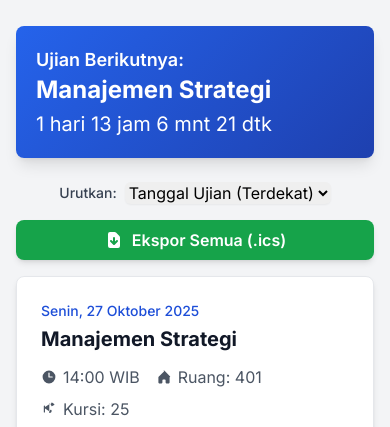
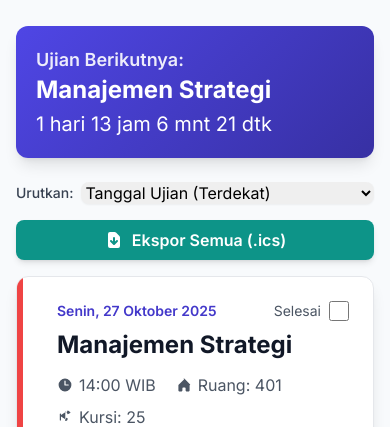
Before and after one commit to Fernandoalf06/UTS-SM5-Meliana, a plain HTML site: page index.html in a window 390 px wide. Shown: the part 114-541 px from the top of the page. Drawn offline with nearby package versions, Linux system fonts and the light colour scheme.

Commit message:
update 1.3

```diff
--- a/index.html
+++ b/index.html
@@ -9,10 +9,10 @@
 
     <!-- Konfigurasi PWA -->
     <link rel="manifest" href="manifest.json">
-    <meta name="theme-color" content="#1e40af">
+    <meta name="theme-color" content="#4338ca"> <!-- Indigo-700 -->
 
     <!-- Ikon Apple Touch -->
-    <link rel="apple-touch-icon" href="https://placehold.co/192x192/1e40af/ffffff?text=UTS">
+    <link rel="apple-touch-icon" href="https://placehold.co/192x192/4338ca/ffffff?text=UTS">
 
     <link rel="preconnect" href="https://fonts.googleapis.com">
     <link rel="preconnect" href="https://fonts.gstatic.com" crossorigin>
@@ -21,6 +21,8 @@
         /* Menggunakan font Inter sebagai default */
         body {
             font-family: 'Inter', sans-serif;
+            /* Latar belakang gradien halus */
+            background-color: #f8fafc; /* slate-50 */
         }
         /* Animasi fade-in */
         @keyframes fadeIn {
@@ -32,21 +34,49 @@
         }
         /* Style untuk hitung mundur */
         .countdown-box {
-            background: linear-gradient(135deg, #2563eb, #1e40af);
+            /* Gradien baru yang lebih modern */
+            background: linear-gradient(135deg, #4f46e5, #3730a3); /* Indigo-600 ke Indigo-800 */
             animation: fadeIn 0.5s ease-out;
         }
-        /* Menghilangkan panah di input number */
-        input[type=number]::-webkit-inner-spin-button,
-        input[type=number]::-webkit-outer-spin-button {
-            -webkit-appearance: none;
-            margin: 0;
+        /* Style untuk bilah warna harian */
+        .day-bar {
+            width: 6px;
+            height: 100%;
+            position: absolute;
+            left: 0;
+            top: 0;
+            border-top-left-radius: 0.75rem; /* rounded-xl */
+            border-bottom-left-radius: 0.75rem; /* rounded-xl */
         }
-        input[type=number] {
-            -moz-appearance: textfield;
+        /* Palet warna untuk hari */
+        .day-senin { background-color: #ef4444; } /* red-500 */
+        .day-selasa { background-color: #3b82f6; } /* blue-500 */
+        .day-rabu { background-color: #10b981; } /* emerald-500 */
+        .day-kamis { background-color: #eab308; } /* yellow-500 */
+        .day-jumat { background-color: #8b5cf6; } /* violet-500 */
+
+        /* Transisi untuk hover dan klik */
+        .btn-animated {
+            transition: all 0.2s ease-in-out;
+        }
+        .btn-animated:hover {
+            transform: translateY(-2px);
+            filter: brightness(1.05);
+        }
+        .btn-animated:active {
+            transform: translateY(-1px) scale(0.98);
+        }
+
+        .card-animated {
+            transition: all 0.2s ease-in-out;
+        }
+        .card-animated:hover {
+            transform: translateY(-2px);
+            box-shadow: 0 10px 15px -3px rgb(0 0 0 / 0.07), 0 4px 6px -4px rgb(0 0 0 / 0.07);
         }
     </style>
 </head>
-<body class="bg-gray-100 p-4 sm:p-8">
+<body class="bg-slate-50 p-4 sm:p-8">
 
     <div class="w-full max-w-4xl mx-auto">
         <!-- Header -->
@@ -56,8 +86,8 @@
         </header>
 
         <!-- Boks Hitung Mundur -->
-        <div id="countdownBox" class="countdown-box text-white p-5 rounded-lg shadow-lg mb-6 hidden">
-            <h2 class="text-lg font-semibold">Ujian Berikutnya:</h2>
+        <div id="countdownBox" class="countdown-box text-white p-5 rounded-xl shadow-lg mb-6 hidden">
+            <h2 class="text-lg font-semibold opacity-90">Ujian Berikutnya:</h2>
             <p id="nextExamSubject" class="text-2xl font-bold"></p>
             <p id="countdownTimer" class="text-xl mt-1"></p>
         </div>
@@ -65,15 +95,15 @@
         <!-- Kontrol Urutkan dan Ekspor -->
         <div class="flex flex-col sm:flex-row justify-between items-center mb-4 gap-4 fade-in" style="animation-delay: 0.1s;">
             <!-- Dropdown Urutkan -->
-            <div class="flex items-center gap-2">
+            <div class="flex items-center gap-2 w-full sm:w-auto">
                 <label for="sortOrder" class="text-sm font-medium text-gray-700">Urutkan:</label>
-                <select id="sortOrder" class="rounded-md border-gray-300 shadow-sm focus:border-blue-500 focus:ring-blue-500">
+                <select id="sortOrder" class="w-full sm:w-auto rounded-lg border-gray-300 shadow-sm focus:border-indigo-500 focus:ring-indigo-500 transition duration-150">
                     <option value="date" selected>Tanggal Ujian (Terdekat)</option>
                     <option value="alphabetical">Nama Mata Kuliah (A-Z)</option>
                 </select>
             </div>
             <!-- Tombol Ekspor -->
-            <button id="exportAllButton" class="w-full sm:w-auto bg-green-600 hover:bg-green-700 text-white font-semibold py-2 px-4 rounded-lg shadow-md transition duration-300 flex items-center justify-center gap-2">
+            <button id="exportAllButton" class="w-full sm:w-auto bg-teal-600 hover:bg-teal-700 text-white font-semibold py-2 px-5 rounded-lg shadow-md btn-animated flex items-center justify-center gap-2">
                 <svg xmlns="http://www.w3.org/2000/svg" class="h-5 w-5" viewBox="0 0 20 20" fill="currentColor">
                     <path fill-rule="evenodd" d="M6 2a2 2 0 00-2 2v12a2 2 0 002 2h8a2 2 0 002-2V7.414A2 2 0 0015.414 6L12 2.586A2 2 0 0010.586 2H6zm5 6a1 1 0 10-2 0v3.586l-1.293-1.293a1 1 0 10-1.414 1.414l3 3a1 1 0 001.414 0l3-3a1 1 0 00-1.414-1.414L11 11.586V8z" clip-rule="evenodd" />
                 </svg>
@@ -82,24 +112,46 @@
         </div>
 
         <!-- Daftar Jadwal -->
-        <div id="scheduleList" class="space-y-4">
+        <div id="scheduleList" class="space-y-5">
             <!-- Kartu jadwal akan dimasukkan oleh JavaScript di sini -->
         </div>
     </div>
 
     <script>
         // --- DATA JADWAL (DIPERBARUI SESUAI GAMBAR) ---
-        // Data jadwal Ujian Tengah Semester
-        // Sumber: image_da33db.png
         const scheduleData = [
-            { date: "2025-10-30", time: "08:30", subject: "Seminar Pemasaran Kreatif", room: "406", seat: "19", day: "Kamis" },
-            { date: "2025-11-04", time: "08:30", subject: "Metodologi Penelitian", room: "401", seat: "16", day: "Selasa" },
-            { date: "2025-10-27", time: "14:00", subject: "Manajemen Strategi", room: "401", seat: "25", day: "Senin" },
-            { date: "2025-10-31", time: "08:30", subject: "Penjenamaan atau Merek", room: "302", seat: "4", day: "Jumat" },
-            { date: "2025-10-30", time: "14:00", subject: "Tehnik Proyeksi Bisnis", room: "301", seat: "15", day: "Kamis" },
-            { date: "2025-10-28", time: "08:30", subject: "Etika Bisnis", room: "204", seat: "21", day: "Selasa" },
-            { date: "2025-11-05", time: "08:30", subject: "Manajemen Produk dan Harga", room: "301", seat: "12", day: "Rabu" }
+            { id: "MKT301", date: "2025-10-30", time: "08:30", subject: "Seminar Pemasaran Kreatif", room: "406", seat: "19", day: "Kamis" },
+            { id: "RES302", date: "2025-11-04", time: "08:30", subject: "Metodologi Penelitian", room: "401", seat: "16", day: "Selasa" },
+            { id: "MAN401", date: "2025-10-27", time: "14:00", subject: "Manajemen Strategi", room: "401", seat: "25", day: "Senin" },
+            { id: "BRD402", date: "2025-10-31", time: "08:30", subject: "Penjenamaan atau Merek", room: "302", seat: "4", day: "Jumat" },
+            { id: "BUS201", date: "2025-10-30", time: "14:00", subject: "Tehnik Proyeksi Bisnis", room: "301", seat: "15", day: "Kamis" },
+            { id: "ETH202", date: "2025-10-28", time: "08:30", subject: "Etika Bisnis", room: "204", seat: "21", day: "Selasa" },
+            { id: "MAN303", date: "2025-11-05", time: "08:30", subject: "Manajemen Produk dan Harga", room: "301", seat: "12", day: "Rabu" }
         ];
+
+        // --- STATE APLIKASI ---
+        // Mencoba memuat status selesai dari localStorage
+        let completedExams = {};
+        try {
+            const storedCompleted = localStorage.getItem('completedExams');
+            if (storedCompleted) {
+                completedExams = JSON.parse(storedCompleted);
+            }
+        } catch (e) {
+            console.error("Gagal memuat localStorage:", e);
+            completedExams = {};
+        }
+
+        /**
+         * Menyimpan status selesai ke localStorage
+         */
+        function saveCompletedStatus() {
+            try {
+                localStorage.setItem('completedExams', JSON.stringify(completedExams));
+            } catch (e) {
+                console.error("Gagal menyimpan ke localStorage:", e);
+            }
+        }
 
         // --- ELEMEN DOM ---
         const scheduleList = document.getElementById('scheduleList');
@@ -116,52 +168,116 @@
          * Mengisi daftar jadwal ke dalam HTML
          */
         function populateSchedule(sortBy = 'date') {
-            // Hapus daftar lama
             scheduleList.innerHTML = '';
-
-            // Sortir data
             const sortedData = sortData(scheduleData, sortBy);
 
-            // Buat kartu HTML untuk setiap jadwal
             sortedData.forEach((item, index) => {
+                const isCompleted = completedExams[item.id] || false;
+                const { gCalLink } = generateGCalLink(item);
+
                 const card = document.createElement('div');
-                card.className = 'bg-white p-6 rounded-lg shadow-md border border-gray-200 fade-in';
+                card.className = `relative bg-white rounded-xl shadow-lg border border-gray-200 overflow-hidden card-animated fade-in ${isCompleted ? 'opacity-60' : ''}`;
                 card.style.animationDelay = `${index * 0.05}s`;
 
-                // Hitung tanggal dan waktu berakhir (asumsi durasi 2 jam)
-                const { gCalLink, startTime, endTime } = generateGCalLink(item);
+                // Tentukan warna bilah hari
+                let dayColorClass = 'day-senin'; // default
+                if (item.day === 'Selasa') dayColorClass = 'day-selasa';
+                else if (item.day === 'Rabu') dayColorClass = 'day-rabu';
+                else if (item.day === 'Kamis') dayColorClass = 'day-kamis';
+                else if (item.day === 'Jumat') dayColorClass = 'day-jumat';
 
                 card.innerHTML = `
-                    <div class="flex flex-col justify-between h-full gap-3">
+                    <!-- Bilah Warna Hari -->
+                    <div class="day-bar ${dayColorClass}"></div>
+
+                    <div class="p-6 pl-10"> <!-- Padding kiri ditambah untuk memberi ruang pada bilah warna -->
+                        <div class="flex flex-col justify-between h-full gap-4">
                             <div>
-                            <p class="text-sm font-medium text-blue-700">${item.day}, ${formatDate(item.date)}</p>
-                            <h2 class="text-xl font-bold text-gray-900 mt-1">${item.subject}</h2>
-                            <div class="flex flex-wrap gap-x-4 gap-y-2 text-gray-600 mt-3">
-                                <span class="flex items-center gap-1.5">
+                                <!-- Bagian Atas: Tanggal dan Checkbox Selesai -->
+                                <div class="flex justify-between items-start mb-2">
+                                    <p class="text-sm font-semibold text-indigo-700">${item.day}, ${formatDate(item.date)}</p>
+                                    <div class="flex items-center gap-2 text-sm text-gray-600">
+                                        <label for="check-${item.id}" class="cursor-pointer">Selesai</label>
+                                        <input type="checkbox" id="check-${item.id}" data-id="${item.id}"
+                                               class="h-5 w-5 rounded text-indigo-600 focus:ring-indigo-500 border-gray-300 cursor-pointer"
+                                               ${isCompleted ? 'checked' : ''}>
+                                    </div>
+                                </div>
+
+                                <!-- Judul Mata Kuliah -->
+                                <h2 class="text-2xl font-bold text-gray-900 ${isCompleted ? 'line-through' : ''}">${item.subject}</h2>
+
+                                <!-- Detail Ujian -->
+                                <div class="flex flex-wrap gap-x-5 gap-y-2 text-gray-600 mt-3">
+                                    <span class="flex items-center gap-1.5" title="Waktu">
                                         <svg class="w-4 h-4" xmlns="http://www.w3.org/2000/svg" viewBox="0 0 20 20" fill="currentColor"><path fill-rule="evenodd" d="M10 18a8 8 0 100-16 8 8 0 000 16zm.75-13a.75.75 0 00-1.5 0v5c0 .414.336.75.75.75h4a.75.75 0 000-1.5H10.75V5z" clip-rule="evenodd" /></svg>
                                         ${item.time} WIB
                                     </span>
-                                <span class="flex items-center gap-1.5">
+                                    <span class="flex items-center gap-1.5" title="Ruang Ujian">
                                         <svg class="w-4 h-4" xmlns="http://www.w3.org/2000/svg" viewBox="0 0 20 20" fill="currentColor"><path fill-rule="evenodd" d="M9.293 2.293a1 1 0 011.414 0l7 7A1 1 0 0117 10.414V17a1 1 0 01-1 1h-3a1 1 0 01-1-1v-3a1 1 0 00-1-1H9a1 1 0 00-1 1v3a1 1 0 01-1 1H4a1 1 0 01-1-1V10.414a1 1 0 01.293-.707l7-7z" clip-rule="evenodd" /></svg>
                                         Ruang: ${item.room}
                                     </span>
-                                <span class="flex items-center gap-1.5">
+                                    <span class="flex items-center gap-1.5" title="Nomor Kursi">
                                         <svg class="w-4 h-4" xmlns="http://www.w3.org/2000/svg" viewBox="0 0 20 20" fill="currentColor"><path d="M11.25 5.337c0-.355-.186-.676-.401-.959a.75.75 0 00-1.015-.099l-5.25 3.5a.75.75 0 000 1.222l5.25 3.5a.75.75 0 001.015-.099c.215-.283.401-.604.401-.959V12a1 1 0 112 0v.5A2.25 2.25 0 0110.5 15c-.463 0-.901-.14-.125-.389V5.772A2.215 2.215 0 0110.5 3 2.25 2.25 0 0112.75 5.25v.087c0 .355.186.676.401.959a.75.75 0 001.015.099l2.25-1.5a.75.75 0 000-1.222l-2.25-1.5a.75.75 0 00-1.015.099c-.215.283-.401.604-.401-.959V3a1 1 0 11-2 0v2.337z" /><path d="M5 6.25a.75.75 0 00-1.5 0v7.5a.75.75 0 001.5 0v-7.5z" /></svg>
                                         Kursi: ${item.seat}
                                     </span>
                                 </div>
                             </div>
-                        <a href="${gCalLink}" target="_blank" rel="noopener noreferrer" class="w-full bg-blue-700 hover:bg-blue-800 text-white font-semibold py-3 px-4 rounded-lg shadow-md transition duration-300 flex items-center justify-center gap-2 text-center">
+
+                            <!-- Tombol Aksi -->
+                            <a href="${gCalLink}" target="_blank" rel="noopener noreferrer"
+                               class="w-full bg-indigo-600 text-white font-semibold py-3 px-4 rounded-lg shadow-md btn-animated flex items-center justify-center gap-2 text-center
+                                      ${isCompleted ? 'opacity-50 cursor-not-allowed bg-gray-400' : 'hover:bg-indigo-700'}"
+                               ${isCompleted ? 'aria-disabled="true" tabindex="-1"' : ''}>
                                 <svg class="w-5 h-5" xmlns="http://www.w3.org/2000/svg" viewBox="0 0 20 20" fill="currentColor"><path d="M5.25 3A2.25 2.25 0 003 5.25v9.5A2.25 2.25 0 005.25 17h9.5A2.25 2.25 0 0017 14.75V8.25A2.25 2.25 0 0014.75 6H12v2.25A2.25 2.25 0 019.75 10.5h-1.5A2.25 2.25 0 016 8.25V6H5.25zm3.75 3a.75.75 0 000 1.5h1.5a.75.75 0 000-1.5h-1.5z" /></svg>
                                 Tambah ke Kalender
                             </a>
+                        </div>
                     </div>
                 `;
                 scheduleList.appendChild(card);
             });
 
-            // Setelah mengisi jadwal, perbarui hitung mundur
+            // Tambahkan event listener untuk checkbox setelah dibuat
+            addCheckboxListeners();
+            // Perbarui hitung mundur
             updateCountdown();
+        }
+
+        /**
+         * Menambahkan event listener ke semua checkbox
+         */
+        function addCheckboxListeners() {
+            const checkboxes = scheduleList.querySelectorAll('input[type="checkbox"]');
+            checkboxes.forEach(cb => {
+                cb.addEventListener('change', (e) => {
+                    const examId = e.target.dataset.id;
+                    const isChecked = e.target.checked;
+                    completedExams[examId] = isChecked;
+                    saveCompletedStatus();
+
+                    // Perbarui tampilan kartu secara langsung
+                    const card = e.target.closest('.card-animated');
+                    const title = card.querySelector('h2');
+                    const gcalButton = card.querySelector('a[target="_blank"]');
+
+                    if (isChecked) {
+                        card.classList.add('opacity-60');
+                        title.classList.add('line-through');
+                        gcalButton.classList.add('opacity-50', 'cursor-not-allowed', 'bg-gray-400');
+                        gcalButton.classList.remove('hover:bg-indigo-700');
+                        gcalButton.setAttribute('aria-disabled', 'true');
+                        gcalButton.setAttribute('tabindex', '-1');
+                    } else {
+                        card.classList.remove('opacity-60');
+                        title.classList.remove('line-through');
+                        gcalButton.classList.remove('opacity-50', 'cursor-not-allowed', 'bg-gray-400');
+                        gcalButton.classList.add('hover:bg-indigo-700');
+                        gcalButton.removeAttribute('aria-disabled');
+                        gcalButton.removeAttribute('tabindex');
+                    }
+                });
+            });
         }
 
         /**
@@ -181,9 +297,7 @@
          * Mengurutkan data
          */
         function sortData(data, sortBy) {
-            // Salin data agar tidak mengubah data aslinya
             const dataToSort = [...data];
-
             if (sortBy === 'date') {
                 return dataToSort.sort((a, b) => {
                     const dateTimeA = new Date(`${a.date}T${a.time}`);
@@ -203,7 +317,6 @@
             const startTime = new Date(`${item.date}T${item.time}:00+07:00`); // Asumsi WIB (GMT+7)
             const endTime = new Date(startTime.getTime() + durationHours * 60 * 60 * 1000);
 
-            // Format YYYYMMDDTHHMMSSZ
             const formatGCalTime = (date) => date.toISOString().replace(/-|:|\.\d+/g, '');
 
             const gCalDetails = {
@@ -231,7 +344,6 @@
             for (const item of sortedByDate) {
                 const { endTime } = generateGCalLink(item);
                 if (endTime > now) {
-                    // Ini adalah ujian berikutnya atau yang sedang berlangsung
                     return item;
                 }
             }
@@ -262,7 +374,6 @@
                 const { startTime, endTime } = generateGCalLink(nextExam);
 
                 if (now < startTime) {
-                    // Hitung mundur menuju ujian
                     const diff = startTime - now;
                     const d = Math.floor(diff / (1000 * 60 * 60 * 24));
                     const h = Math.floor((diff % (1000 * 60 * 60 * 24)) / (1000 * 60 * 60));
@@ -270,12 +381,10 @@
                     const s = Math.floor((diff % (1000 * 60)) / 1000);
                     countdownTimer.textContent = `${d} hari ${h} jam ${m} mnt ${s} dtk`;
                 } else if (now >= startTime && now < endTime) {
-                    // Ujian sedang berlangsung
                     countdownTimer.textContent = "Sedang Berlangsung!";
                 } else {
-                    // Ujian ini baru saja selesai, cari berikutnya
                     clearInterval(countdownInterval);
-                    updateCountdown(); // Rekursif untuk mencari ujian berikutnya
+                    updateCountdown();
                 }
             }, 1000);
         }
@@ -296,11 +405,8 @@
 
             dataToExport.forEach(item => {
                 const { startTime, endTime } = generateGCalLink(item);
-
-                // Format YYYYMMDDTHHMMSS
                 const formatICSTime = (date) => date.toISOString().replace(/-|:|\.\d+/g, '').slice(0, 15);
-
-                const uid = `${formatICSTime(startTime)}-${item.subject.replace(/ /g, '')}@jadwal.uts`;
+                const uid = `${formatICSTime(startTime)}-${item.id}@jadwal.uts`;
 
                 icsContent.push(
                     'BEGIN:VEVENT',
@@ -317,7 +423,6 @@
 
             icsContent.push('END:VCALENDAR');
 
-            // Buat file dan trigger download
             const blob = new Blob([icsContent.join('\r\n')], { type: 'text/calendar' });
             const link = document.createElement('a');
             link.href = URL.createObjectURL(blob);
@@ -328,17 +433,14 @@
 
         // --- EVENT LISTENERS ---
 
-        // Saat halaman dimuat
         document.addEventListener('DOMContentLoaded', () => {
-            populateSchedule('date'); // Urutkan berdasarkan tanggal saat pertama dimuat
+            populateSchedule('date');
         });
 
-        // Saat pilihan urutan diubah
         sortOrderSelect.addEventListener('change', (e) => {
             populateSchedule(e.target.value);
         });
 
-        // Saat tombol ekspor diklik
         exportAllButton.addEventListener('click', generateICSFile);
 
         // --- PWA Service Worker ---
```
Lines whose indentation alone changed are shown as unchanged.
